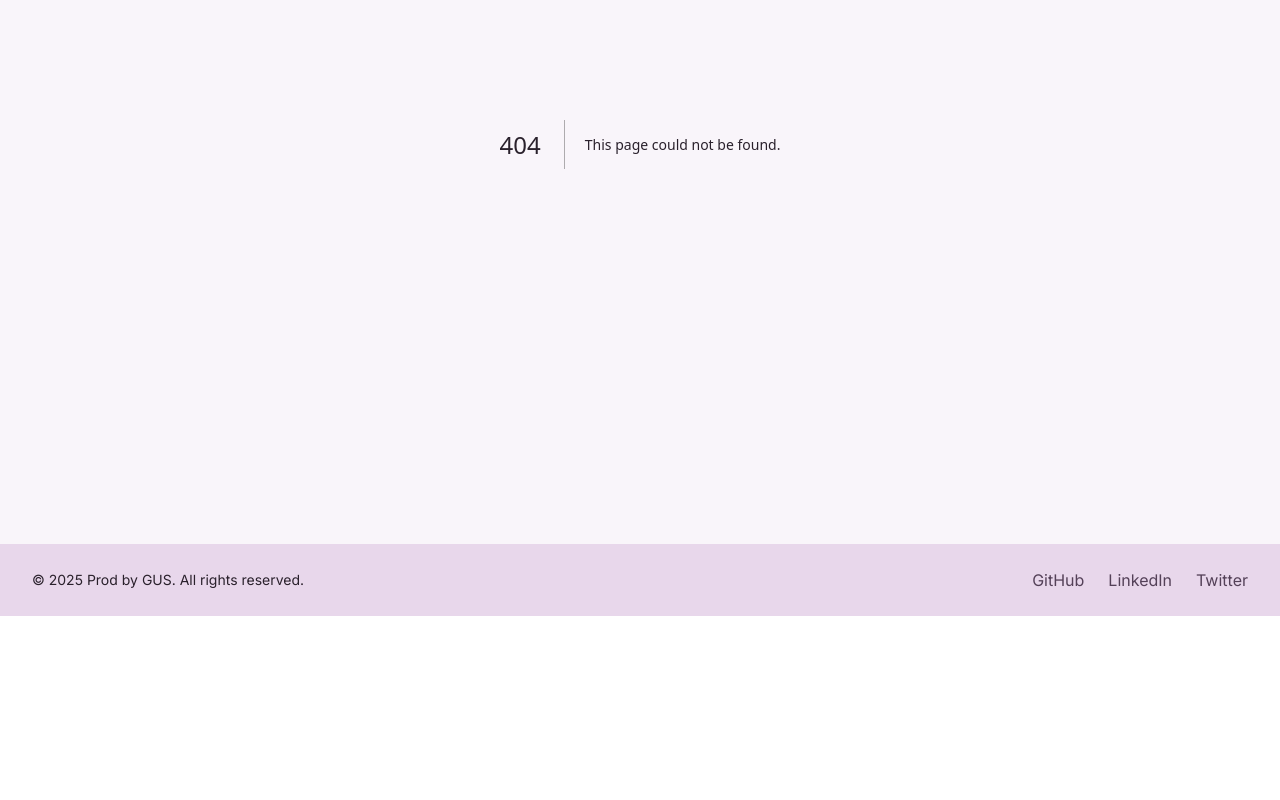
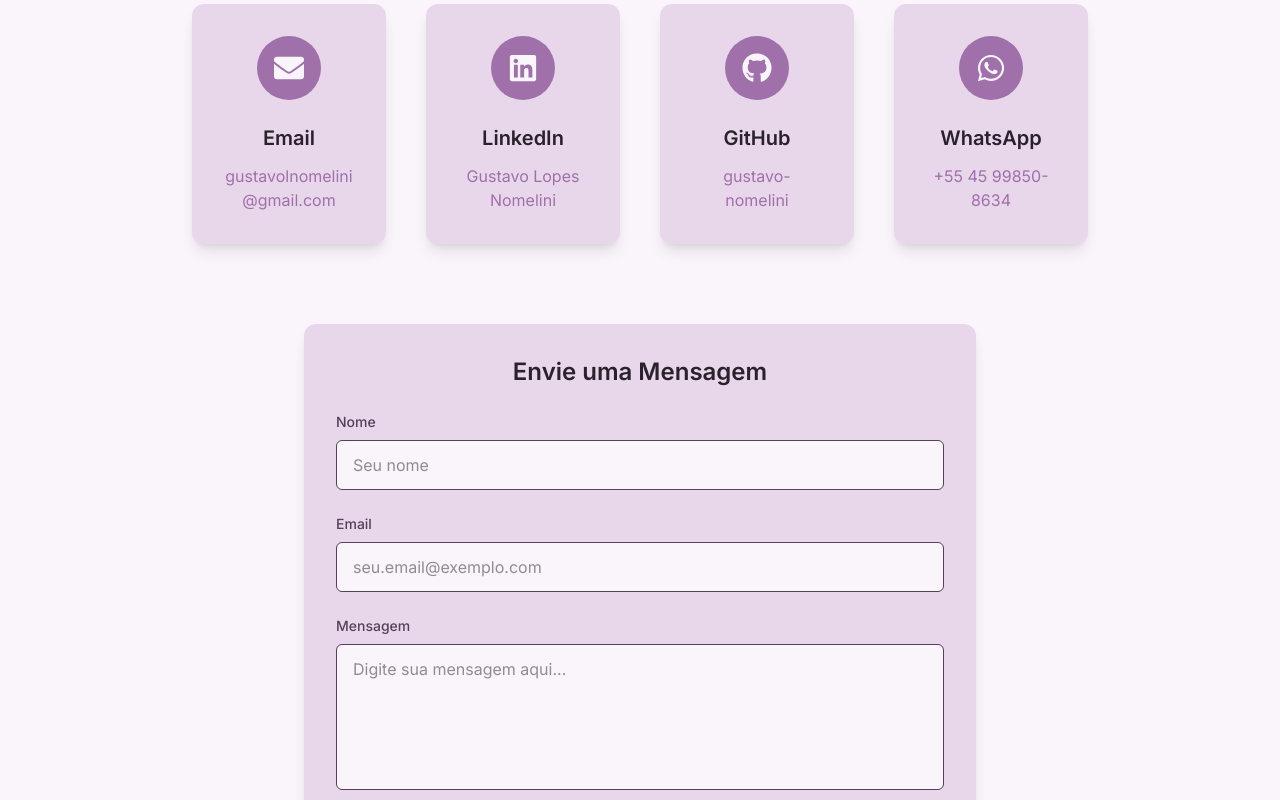
Before and after one commit to gustavo-nomelini/portfolio-prodbygus, a Next.js app: page /contact in a window 1280 px wide. Before the commit this address had no page. Shown: the part 320-1120 px from the top of the page. Before the commit the page ends 936 px from the top, so only its background shows below. Built offline with nearby package versions, Linux system fonts and the light colour scheme.

Commit message:
feat: add Contact page with contact form and social media links

```diff
--- a/package.json
+++ b/package.json
@@ -12,7 +12,8 @@
   "dependencies": {
     "next": "15.2.1",
     "react": "^19.0.0",
-    "react-dom": "^19.0.0"
+    "react-dom": "^19.0.0",
+    "react-icons": "^5.5.0"
   },
   "devDependencies": {
     "@eslint/eslintrc": "^3",
--- /dev/null
+++ b/src/app/contact/page.tsx
@@ -0,0 +1,15 @@
+import Contact from '@/components/sections/Contact';
+import type { Metadata } from 'next';
+
+export const metadata: Metadata = {
+  title: 'Contato | Prod by GUS',
+  description: 'Entre em contato com Gustavo para projetos de desenvolvimento web e design',
+};
+
+export default function ContactPage() {
+  return (
+    <>
+      <Contact />
+    </>
+  );
+}
--- /dev/null
+++ b/src/components/sections/Contact.tsx
@@ -0,0 +1,161 @@
+import { FaEnvelope, FaLinkedin, FaGithub, FaWhatsapp } from 'react-icons/fa';
+
+const Contact = () => {
+  // WhatsApp URL com mensagem predefinida
+  const whatsappMessage = encodeURIComponent("Vi seu Portfolio Online e fiquei interessado, quero contratar seu trabalho.");
+  const whatsappUrl = `https://wa.me/5545998508634?text=${whatsappMessage}`;
+
+  return (
+    <section className="py-16 bg-[var(--background)]">
+      <div className="max-w-7xl mx-auto px-4 sm:px-6 lg:px-8">
+        {/* Cabeçalho da seção */}
+        <div className="text-center mb-16">
+          <h2 className="text-3xl font-bold text-[var(--foreground)] sm:text-4xl">
+            Entre em Contato
+          </h2>
+          <div className="mt-2 w-24 h-1 bg-[var(--color1)] mx-auto"></div>
+          <p className="mt-6 text-xl text-[var(--foreground-muted)] max-w-2xl mx-auto">
+            Interessado em trabalharmos juntos? Entre em contato através de um dos canais abaixo.
+          </p>
+        </div>
+
+        <div className="grid grid-cols-1 md:grid-cols-2 lg:grid-cols-4 gap-10 max-w-4xl mx-auto">
+          {/* Card de Email - Todo o card é um link agora */}
+          <a
+            href="mailto:gustavolnomelini@gmail.com"
+            className="bg-[var(--color4)] rounded-xl shadow-lg p-8 text-center transform transition-all hover:scale-105 hover:shadow-xl hover:bg-[var(--color4)] group block"
+          >
+            <div className="rounded-full bg-[var(--color1)] text-[var(--background)] w-16 h-16 flex items-center justify-center mx-auto mb-6 group-hover:bg-[var(--color3)] transition-colors">
+              <FaEnvelope className="text-3xl" />
+            </div>
+            <h3 className="text-xl font-semibold text-[var(--foreground)] mb-3">Email</h3>
+            <span className="text-[var(--color1)] group-hover:text-[var(--color3)] transition-colors break-all">
+              gustavolnomelini@gmail.com
+            </span>
+          </a>
+
+          {/* Card de LinkedIn - Todo o card é um link agora */}
+          <a
+            href="https://www.linkedin.com/in/gustavo-lopes-nomelini-144bb1212/"
+            target="_blank"
+            rel="noopener noreferrer"
+            className="bg-[var(--color4)] rounded-xl shadow-lg p-8 text-center transform transition-all hover:scale-105 hover:shadow-xl hover:bg-[var(--color4)] group block"
+          >
+            <div className="rounded-full bg-[var(--color1)] text-[var(--background)] w-16 h-16 flex items-center justify-center mx-auto mb-6 group-hover:bg-[var(--color3)] transition-colors">
+              <FaLinkedin className="text-3xl" />
+            </div>
+            <h3 className="text-xl font-semibold text-[var(--foreground)] mb-3">LinkedIn</h3>
+            <span className="text-[var(--color1)] group-hover:text-[var(--color3)] transition-colors">
+              Gustavo Lopes Nomelini
+            </span>
+          </a>
+
+          {/* Card de GitHub - Todo o card é um link agora */}
+          <a
+            href="https://github.com/gustavo-nomelini"
+            target="_blank"
+            rel="noopener noreferrer"
+            className="bg-[var(--color4)] rounded-xl shadow-lg p-8 text-center transform transition-all hover:scale-105 hover:shadow-xl hover:bg-[var(--color4)] group block"
+          >
+            <div className="rounded-full bg-[var(--color1)] text-[var(--background)] w-16 h-16 flex items-center justify-center mx-auto mb-6 group-hover:bg-[var(--color3)] transition-colors">
+              <FaGithub className="text-3xl" />
+            </div>
+            <h3 className="text-xl font-semibold text-[var(--foreground)] mb-3">GitHub</h3>
+            <span className="text-[var(--color1)] group-hover:text-[var(--color3)] transition-colors">
+              gustavo-nomelini
+            </span>
+          </a>
+
+          {/* Card de WhatsApp - Todo o card é um link agora */}
+          <a
+            href={whatsappUrl}
+            target="_blank"
+            rel="noopener noreferrer"
+            className="bg-[var(--color4)] rounded-xl shadow-lg p-8 text-center transform transition-all hover:scale-105 hover:shadow-xl hover:bg-[var(--color4)] group block"
+          >
+            <div className="rounded-full bg-[var(--color1)] text-[var(--background)] w-16 h-16 flex items-center justify-center mx-auto mb-6 group-hover:bg-[var(--color3)] transition-colors">
+              <FaWhatsapp className="text-3xl" />
+            </div>
+            <h3 className="text-xl font-semibold text-[var(--foreground)] mb-3">WhatsApp</h3>
+            <span className="text-[var(--color1)] group-hover:text-[var(--color3)] transition-colors">
+              +55 45 99850-8634
+            </span>
+          </a>
+        </div>
+
+        {/* Formulário de contato */}
+        <div className="mt-20 max-w-2xl mx-auto">
+          <div className="bg-[var(--color4)] rounded-xl shadow-lg p-8">
+            <h3 className="text-2xl font-semibold text-center text-[var(--foreground)] mb-6">
+              Envie uma Mensagem
+            </h3>
+            <form>
+              <div className="mb-6">
+                <label htmlFor="name" className="block text-sm font-medium text-[var(--foreground-muted)] mb-2">
+                  Nome
+                </label>
+                <input
+                  type="text"
+                  id="name"
+                  className="w-full px-4 py-3 bg-[var(--background)] border border-[var(--color2)] rounded-md focus:outline-none focus:ring-2 focus:ring-[var(--color1)] text-[var(--foreground)]"
+                  placeholder="Seu nome"
+                />
+              </div>
+              <div className="mb-6">
+                <label htmlFor="email" className="block text-sm font-medium text-[var(--foreground-muted)] mb-2">
+                  Email
+                </label>
+                <input
+                  type="email"
+                  id="email"
+                  className="w-full px-4 py-3 bg-[var(--background)] border border-[var(--color2)] rounded-md focus:outline-none focus:ring-2 focus:ring-[var(--color1)] text-[var(--foreground)]"
+                  placeholder="seu.email@exemplo.com"
+                />
+              </div>
+              <div className="mb-6">
+                <label htmlFor="message" className="block text-sm font-medium text-[var(--foreground-muted)] mb-2">
+                  Mensagem
+                </label>
+                <textarea
+                  id="message"
+                  rows={5}
+                  className="w-full px-4 py-3 bg-[var(--background)] border border-[var(--color2)] rounded-md focus:outline-none focus:ring-2 focus:ring-[var(--color1)] text-[var(--foreground)] resize-none"
+                  placeholder="Digite sua mensagem aqui..."
+                ></textarea>
+              </div>
+              <div>
+                <button
+                  type="submit"
+                  className="w-full px-6 py-4 bg-[var(--color1)] text-[var(--background)] rounded-md font-medium hover:bg-[var(--color3)] transition-colors focus:outline-none focus:ring-2 focus:ring-[var(--color1)] focus:ring-offset-2 focus:ring-offset-[var(--color4)]"
+                >
+                  Enviar Mensagem
+                </button>
+              </div>
+            </form>
+          </div>
+        </div>
+
+        {/* Mapa ou elemento visual */}
+        <div className="mt-20 max-w-6xl mx-auto">
+          <div className="relative h-[400px] rounded-xl overflow-hidden shadow-lg">
+            <div className="absolute inset-0 bg-[var(--color2)] opacity-20 flex items-center justify-center">
+              <div className="text-center">
+                <h3 className="text-xl font-semibold text-[var(--foreground)] mb-3">
+                  Localização
+                </h3>
+                <p className="text-[var(--foreground-muted)]">
+                  Foz do Iguaçu, Paraná, Brasil
+                </p>
+                <p className="mt-2 text-[var(--color1)]">
+                  Disponível para trabalhos remotos globais
+                </p>
+              </div>
+            </div>
+          </div>
+        </div>
+      </div>
+    </section>
+  );
+};
+
+export default Contact;
```
Also changed, not shown: 1 other file (tests, documents, lock files or other folders).
